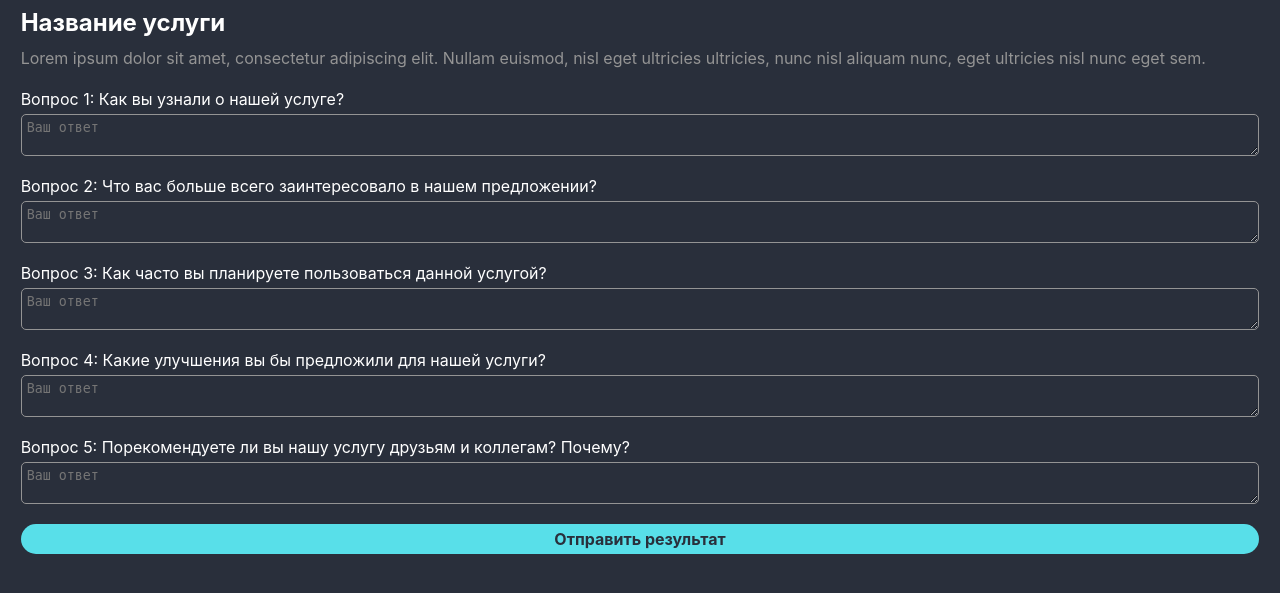
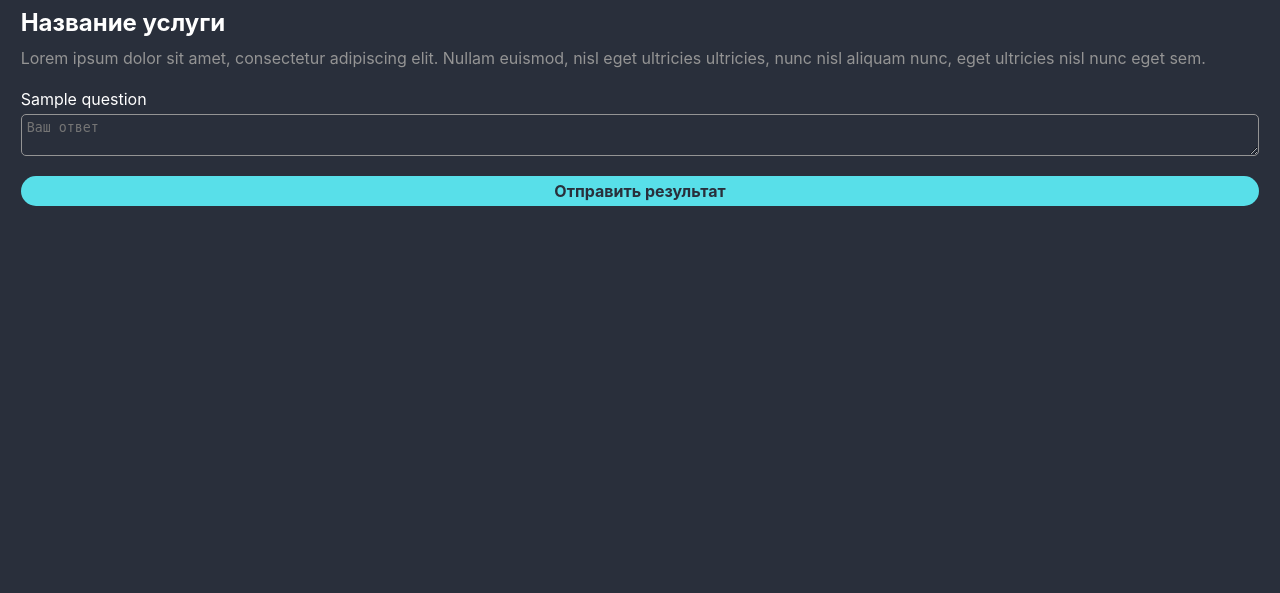
Before and after one commit to wFeeL/DoggyBot, a Flask app: template telegram_webapp/templates/survey.html in a window 1280 px wide. Shown: the top 593 px of the page. Run offline with Flask 3, Linux system fonts and the light colour scheme; the template is opened without the code that fills it: most values are stand-ins (such as "Sample title", 1, 10 or a date in 2020); some libraries are stand-ins or nearby versions.

Commit message:
update: add ability to append more specific questions + delete log comments

```diff
--- a/telegram_webapp/app.py
+++ b/telegram_webapp/app.py
@@ -14,6 +14,12 @@ from telegram_bot.helper import str_to_timestamp
 
 app = Flask(__name__, static_folder='static')
 load_dotenv()
+QUESTION_LIST = [
+    "Как вы узнали о нашей услуге?", "Что вас больше всего заинтересовало в нашем предложении?",
+    "Как часто вы планируете пользоваться данной услугой?",
+    "Какие улучшения вы бы предложили для нашей услуги?",
+    "Порекомендуете ли вы нашу услугу друзьям и коллегам? Почему?"
+]
 
 
 @app.route("/")
@@ -101,86 +107,57 @@ def handle_webapp_data():
 
 @app.route("/survey")
 def survey():
-    return render_template('survey.html')
+    return render_template('survey.html', questions=enumerate(QUESTION_LIST))
 
 
 @app.route("/survey_data", methods=["POST"])
 def handle_survey_data():
     try:
-        print("=== SURVEY DATA RECEIVED ===")  # Логирование
         content = request.json
-        print(f"Content: {content}")  # Логирование полученных данных
-
-        if not content:
-            print("No content received")
-            return jsonify({"ok": False, "error": "No data received"})
-
         init_data = content.get("initData")
         survey_data = content.get("surveyData")
 
         if not init_data:
-            print("No initData found")
             return jsonify({"ok": False, "error": "initData отсутствует"})
 
-        # Парсим initData для получения user_id
         parsed = parse_qs(init_data)
-        print(f"Parsed init data: {parsed}")  # Логирование
+        query_id = parsed.get("query_id", [None])[0]
 
-        user_id = parsed.get("user", [{}])[0]
-        if isinstance(user_id, str) and user_id.startswith('{"id":'):
-            user_dict = json.loads(user_id)
-            user_id = user_dict.get('id')
+        if not query_id:
+            return jsonify({"ok": False, "error": "query_id не найден"})
 
-        if not user_id:
-            # Альтернативный способ получения user_id
-            user_json = parsed.get("user", [None])[0]
-            if user_json:
-                user_data = json.loads(user_json)
-                user_id = user_data.get('id')
-            else:
-                user_id = survey_data.get('user_id')
+        # Формируем текст сообщения с ответами
+        message_text = f"📊 Новые ответы на анкету: {survey_data['service_name']}\n"
+        message_text += f"👤 User ID: {survey_data['user_id']}\n"
+        message_text += f"🕒 Время: {survey_data['timestamp']}\n\n"
 
-        print(f"User ID: {user_id}")  # Логирование
-
-        # Формируем сообщение для отправки в Telegram
-        message_text = f"📊 Новые ответы на анкету: {survey_data.get('service_name', 'Неизвестная услуга')}\n"
-        message_text += f"👤 User ID: {user_id}\n\n"
-
-        answers = survey_data.get('answers', {})
-        for i, (question_key, answer) in enumerate(answers.items(), 1):
-            message_text += f"❓ Вопрос {i}:\n{answer}\n\n"
+        answers = survey_data['answers']
+        for question, answer in answers.items():
+            message_text += f"<b>{question}</b>\n"
+            message_text += f"{answer}\n\n"
 
         # Отправляем сообщение в Telegram
         bot_token = os.environ.get('BOT_TOKEN')
         if not bot_token:
-            print("BOT_TOKEN not found in environment")
             return jsonify({"ok": False, "error": "BOT_TOKEN not configured"})
 
         answer_url = f"https://api.telegram.org/bot{bot_token}/sendMessage"
         answer_payload = {
-            "chat_id": user_id,
+            "chat_id": survey_data['user_id'],
             "text": message_text,
             "parse_mode": "HTML"
         }
 
-        print(f"Sending to Telegram: {answer_payload}")  # Логирование
         response = requests.post(answer_url, json=answer_payload)
-        print(f"Telegram API response: {response.status_code} - {response.text}")  # Логирование
 
         if response.status_code == 200:
             return jsonify({"ok": True})
         else:
-            error_msg = f"Telegram API error: {response.status_code} - {response.text}"
-            print(error_msg)
-            return jsonify({"ok": False, "error": error_msg})
+            return jsonify({"ok": False, "error": response.text})
 
     except Exception as e:
-        error_msg = f"Exception in handle_survey_data: {str(e)}"
-        print(error_msg)
-
-        print(f"Traceback: {traceback.format_exc()}")
-        return jsonify({"ok": False, "error": error_msg})
-
+        print(f"Ошибка обработки survey_data: {e}")
+        return jsonify({"ok": False, "error": str(e)})
 
 if __name__ == "__main__":
     app.run(debug=True)
--- a/telegram_webapp/static/survey.js
+++ b/telegram_webapp/static/survey.js
@@ -13,12 +13,18 @@ function parseSurveyToJson() {
     const user_id = Telegram.WebApp.initDataUnsafe.user?.id;
     const answers = {};
 
-    for (let i = 1; i <= 5; i++) {
-        const questionElement = document.querySelector(`textarea[name="question${i}"]`);
-        if (questionElement) {
-            answers[`question${i}`] = questionElement.value.trim();
+    const questionElements = document.querySelectorAll('textarea[name^="question"]');
+
+    questionElements.forEach(textarea => {
+        const questionText = textarea.getAttribute('data-question');
+        if (questionText) {
+            answers[questionText] = textarea.value.trim();
+        } else {
+            // Запасной вариант, если data-атрибут не установлен
+            const questionName = textarea.getAttribute('name');
+            answers[questionName] = textarea.value.trim();
         }
-    }
+    });
 
     return {
         user_id: user_id,
--- a/telegram_webapp/templates/survey.html
+++ b/telegram_webapp/templates/survey.html
@@ -19,45 +19,15 @@
             Lorem ipsum dolor sit amet, consectetur adipiscing elit. Nullam euismod, nisl eget ultricies ultricies, nunc nisl aliquam nunc, eget ultricies nisl nunc eget sem.
         </p>
 
-        <div class="entry">
-            <label for="question1">Вопрос 1: Как вы узнали о нашей услуге?</label>
-            <span class="input_container">
-                <textarea name="question1" placeholder="Ваш ответ" maxlength="1024" required></textarea>
-                <span></span>
-            </span>
-        </div>
-
-        <div class="entry">
-            <label for="question2">Вопрос 2: Что вас больше всего заинтересовало в нашем предложении?</label>
-            <span class="input_container">
-                <textarea name="question2" placeholder="Ваш ответ" maxlength="1024" required></textarea>
-                <span></span>
-            </span>
-        </div>
-
-        <div class="entry">
-            <label for="question3">Вопрос 3: Как часто вы планируете пользоваться данной услугой?</label>
-            <span class="input_container">
-                <textarea name="question3" placeholder="Ваш ответ" maxlength="1024" required></textarea>
-                <span></span>
-            </span>
-        </div>
-
-        <div class="entry">
-            <label for="question4">Вопрос 4: Какие улучшения вы бы предложили для нашей услуги?</label>
-            <span class="input_container">
-                <textarea name="question4" placeholder="Ваш ответ" maxlength="1024" required></textarea>
-                <span></span>
-            </span>
-        </div>
-
-        <div class="entry">
-            <label for="question5">Вопрос 5: Порекомендуете ли вы нашу услугу друзьям и коллегам? Почему?</label>
-            <span class="input_container">
-                <textarea name="question5" placeholder="Ваш ответ" maxlength="1024" required></textarea>
-                <span></span>
-            </span>
-        </div>
+        {% for index, question in questions %}
+                <div class="entry">
+                    <label for="question{{ index + 1 }}">{{ question }}</label>
+                    <span class="input_container">
+                        <textarea name="question{{ index + 1 }}" data-question="{{ question }}" placeholder="Ваш ответ" maxlength="1024" required></textarea>
+                        <span></span>
+                    </span>
+                </div>
+        {% endfor %}
 
         <div class="button" onclick="submitSurvey()" style="margin: 20px 1% 10px 1%; width: 98%; text-align: center;">
             Отправить результат
```
